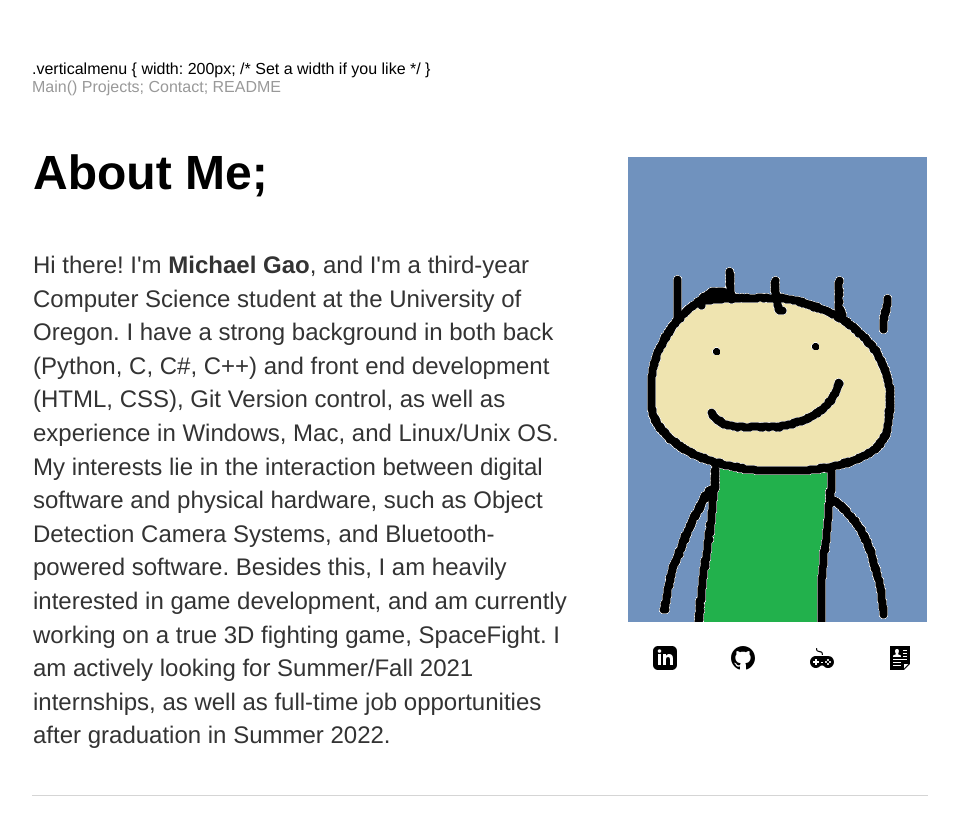
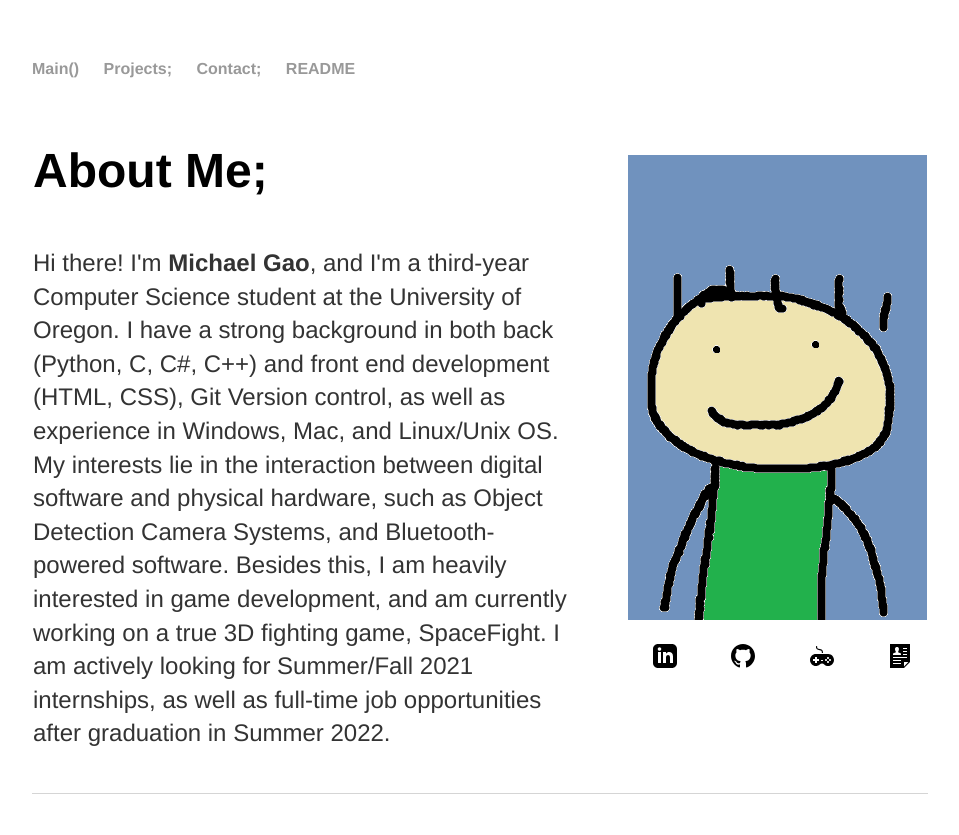
Before and after one commit to michael-c-gao/WebsiteOfMichael, a Jekyll site: the page built from index.html, in a window 1280 px wide. Shown: the top 835 px of the page, without its empty margins (160-1119 px from the left). Built offline with Jekyll 4.4.1, drawn with Linux system fonts in a browser that asks for light colours.

Commit message:
Update default.html

```diff
--- a/_layouts/default.html
+++ b/_layouts/default.html
@@ -4,31 +4,15 @@
 			<title>{{ page.title }}</title>
 			<link rel="stylesheet" type="text/css" href="/css/main.css">
 		</head>
-.verticalmenu {
-    width: 200px; /* Set a width if you like */
-  }
+		<body>
 			<nav>
-				<div class="verticalmenu">
-					<a href="/">Main()</a>
-					<a href="/projects">Projects;</a>
-					<a href="/contact">Contact;</a>
-					<a href="/blog">README</a>
-				  </div>
-				<!--
 	    		<ul>
 	        		<li><a href="/">Main()</a></li>
-				<br>
-				<br>
 				<li><a href="/projects">Projects;</a></li>
-	        		<br>
-				<br>
-				<li><a href="/contact">Contact;</a></li>
-	        		<br>
-				<br>
-				<li><a href="/blog">README</a></li>
+	        		<li><a href="/contact">Contact;</a></li>
+	        		<li><a href="/blog">README</a></li>
 
 	    		</ul>
-				-->
 			</nav>
 			<div class="container">
 
@@ -38,4 +22,5 @@
 			<footer>
 	    		<ul>
 			</footer>
+		</body>
 	</html>
```
